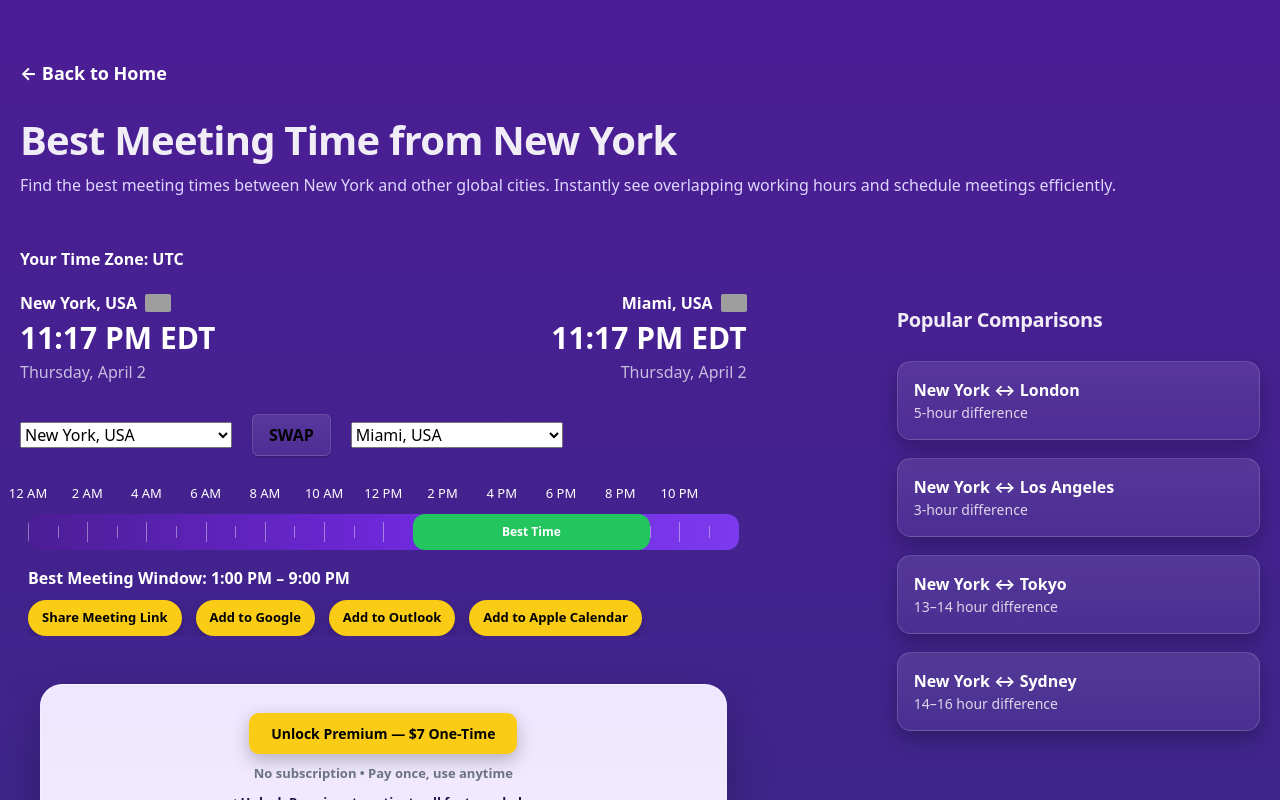
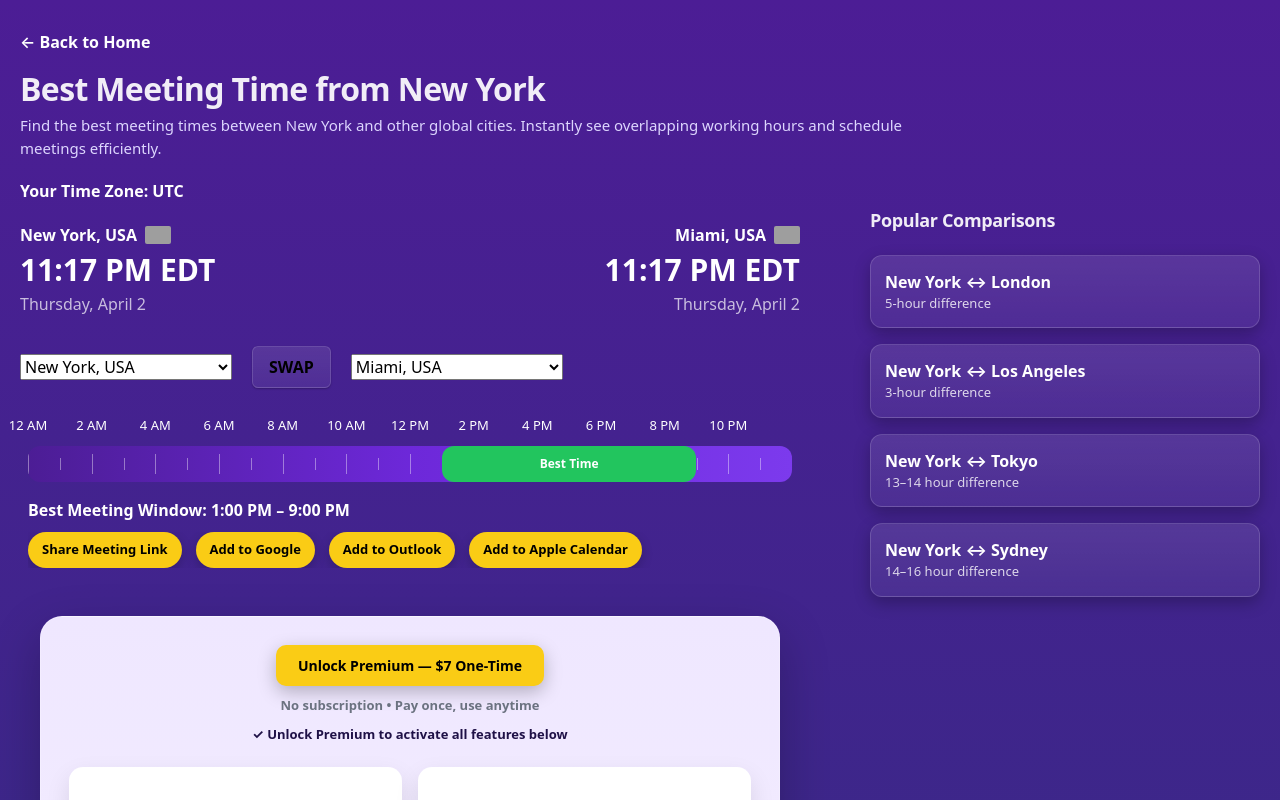
Before and after one commit to techtalk1282/Best-Meeting-Time, a Next.js app: page /best-meeting-time-new-york in a window 1280 px wide. Shown: the top 800 px of the page. Built offline with nearby package versions, Linux system fonts and the light colour scheme; grey boxes are pictures that could not be loaded.

Commit message:
fix: reduce spacing on New York page to correct initial 100% viewport layout

```diff
--- a/app/best-meeting-time-new-york/page.tsx
+++ b/app/best-meeting-time-new-york/page.tsx
@@ -1,21 +1,21 @@
 /**
  * File: app/best-meeting-time-new-york/page.tsx
- * Version: v1.8
+ * Version: v2.0
  * Date: 2026-04-03
  *
  * Purpose:
- * - FIX BUILD ERROR (missing PremiumFeaturesSection import)
- * - Keep upgrade section (DO NOT REMOVE — required for gating scroll)
+ * - Fix city page initial viewport (100% zoom issue)
+ * - Reduce vertical spacing so tool is fully visible on load
+ * - Keep all gating + premium behavior untouched
  *
  * Rollback:
- * - Revert to v1.7 if needed
+ * - Revert to v1.8 if needed
  */
 
 "use client";
 
 import ToolPreviewSection from "@/app/ui/ToolPreviewSection";
-import PremiumFeaturesSection from "@/app/ui/PremiumFeaturesSection"; // ✅ FIX
-
+import PremiumFeaturesSection from "@/app/ui/PremiumFeaturesSection";
 
 export default function NewYorkMeetingPage() {
   return (
@@ -28,21 +28,22 @@ export default function NewYorkMeetingPage() {
     >
       <main
         style={{
-          maxWidth: "1400px",
+          maxWidth: "1320px",
           margin: "0 auto",
-          padding: "60px 20px 100px 20px",
+          padding: "30px 20px 60px 20px", // 🔥 reduced from 60px
           color: "white",
           flex: 1,
         }}
       >
         {/* BACK */}
-        <div style={{ marginBottom: "30px" }}>
+        <div style={{ marginBottom: "16px" }}>
           <a
             href="/"
             style={{
               color: "#ffffff",
-              fontSize: "18px",
-              fontWeight: 700,
+              fontSize: "16px",
+              fontWeight: 600,
+              textDecoration: "none",
             }}
           >
             ← Back to Home
@@ -50,16 +51,25 @@ export default function NewYorkMeetingPage() {
         </div>
 
         {/* TITLE */}
-        <h1 style={{ fontSize: "40px", fontWeight: "bold", marginBottom: "10px" }}>
+        <h1
+          style={{
+            fontSize: "32px",
+            fontWeight: "bold",
+            marginBottom: "6px",
+            lineHeight: 1.2,
+          }}
+        >
           Best Meeting Time from New York
         </h1>
 
         {/* DESCRIPTION */}
         <p
           style={{
-            marginBottom: "50px",
+            marginBottom: "20px", // 🔥 reduced
             color: "#ddd6fe",
-            fontSize: "16px",
+            fontSize: "15px",
+            lineHeight: 1.5,
+            maxWidth: "900px",
           }}
         >
           Find the best meeting times between New York and other global cities. Instantly see overlapping working hours and schedule meetings efficiently.
@@ -70,7 +80,7 @@ export default function NewYorkMeetingPage() {
           style={{
             display: "grid",
             gridTemplateColumns: "2fr 1fr",
-            gap: "150px",
+            gap: "70px", // 🔥 reduced from 150px
             alignItems: "start",
           }}
         >
@@ -78,10 +88,10 @@ export default function NewYorkMeetingPage() {
           <div>
             <ToolPreviewSection defaultCityLeft="New York, USA" />
 
-            {/* ✅ REQUIRED FOR GATING SCROLL */}
+            {/* REQUIRED FOR GATING SCROLL */}
             <PremiumFeaturesSection />
 
-            <div style={{ height: "20px" }} />
+            <div style={{ height: "10px" }} />
           </div>
 
           {/* RIGHT */}
@@ -89,11 +99,11 @@ export default function NewYorkMeetingPage() {
             style={{
               display: "flex",
               flexDirection: "column",
-              gap: "18px",
-              marginTop: "60px",
+              gap: "16px",
+              marginTop: "30px", // 🔥 reduced from 60px
             }}
           >
-            <h2 style={{ fontSize: "20px", marginBottom: "10px" }}>
+            <h2 style={{ fontSize: "18px", marginBottom: "6px" }}>
               Popular Comparisons
             </h2>
 
@@ -106,16 +116,16 @@ export default function NewYorkMeetingPage() {
               <div
                 key={i}
                 style={{
-                  padding: "16px",
-                  borderRadius: "14px",
+                  padding: "14px",
+                  borderRadius: "12px",
                   background:
                     "linear-gradient(180deg, rgba(255,255,255,0.10), rgba(255,255,255,0.05))",
                   border: "1px solid rgba(255,255,255,0.15)",
-                  boxShadow: "0 8px 20px rgba(0,0,0,0.25)",
+                  boxShadow: "0 6px 16px rgba(0,0,0,0.25)",
                 }}
               >
                 <div style={{ fontWeight: 700 }}>{item.title}</div>
-                <div style={{ fontSize: "14px", opacity: 0.8 }}>
+                <div style={{ fontSize: "13px", opacity: 0.8 }}>
                   {item.desc}
                 </div>
               </div>
```
